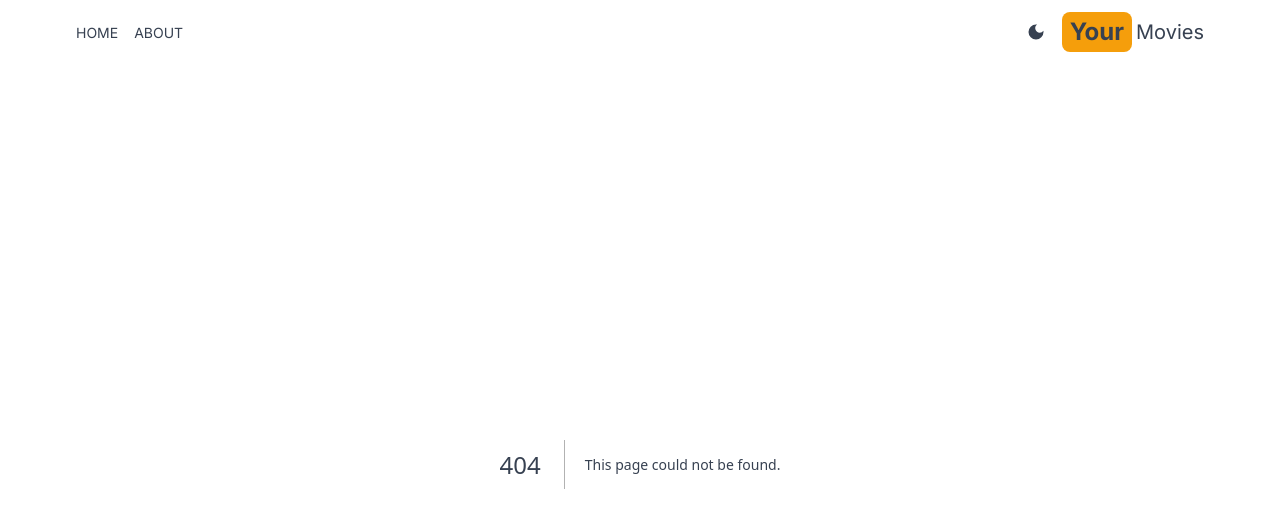
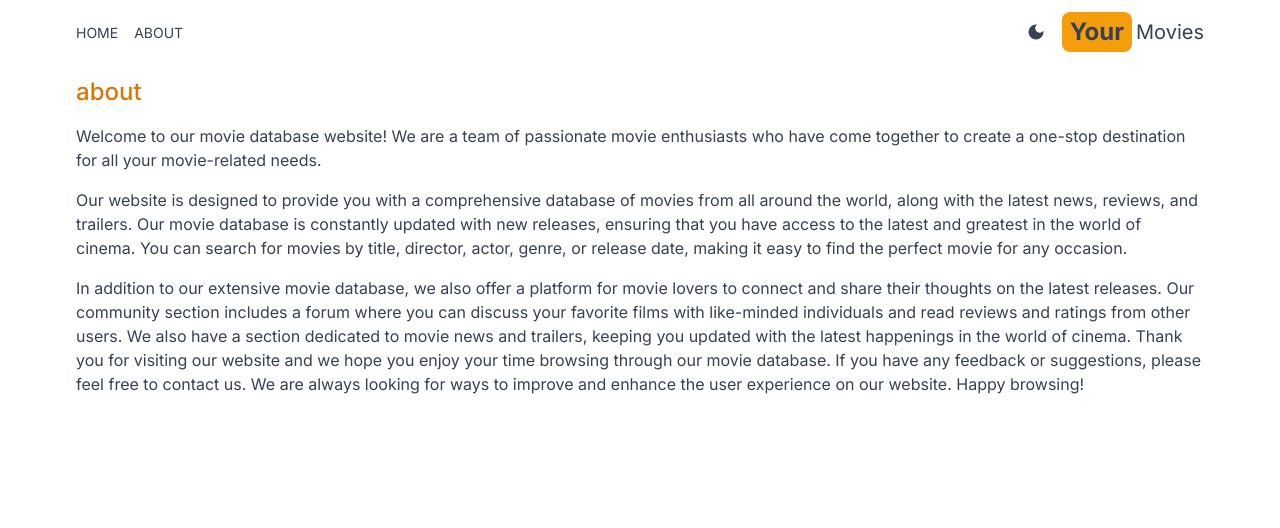
Before and after one commit to Commander7/Movies, a Next.js app: page /about in a window 1280 px wide. Before the commit this address had no page. Shown: the top 528 px of the page. Built offline with nearby package versions, Linux system fonts and the light colour scheme.

Commit message:
create about

```diff
--- a/src/app/Providers.jsx
+++ b/src/app/Providers.jsx
@@ -4,7 +4,7 @@
 export default function Providers({children}) {
   return (
   <ThemeProvider defaultTheme="system" attribute="class">
-   <div className="text-gray-700 dark:text-gray-200 dark:bg-gray-600 min-h-screen select-none transition-colors duration-300">
+   <div className="text-gray-700 dark:text-gray-200 dark:bg-gray-800 min-h-screen select-none transition-colors duration-300">
        {children}
    </div>
 
--- /dev/null
+++ b/src/app/about/page.jsx
@@ -0,0 +1,38 @@
+
+
+export default function about() {
+  return (
+    <div className="max-w-6xl mx-auto p-3 space-y-4">
+    <h1 className='text-2xl font-medium text-amber-600'>about</h1>
+    <p>
+    Welcome to our movie database website! We are a team of passionate movie
+    enthusiasts who have come together to create a one-stop destination for
+    all your movie-related needs.
+  </p>
+
+  <p>
+    Our website is designed to provide you with a comprehensive database of
+    movies from all around the world, along with the latest news, reviews,
+    and trailers. Our movie database is constantly updated with new
+    releases, ensuring that you have access to the latest and greatest in
+    the world of cinema. You can search for movies by title, director,
+    actor, genre, or release date, making it easy to find the perfect movie
+    for any occasion.
+  </p>
+
+  <p>
+    In addition to our extensive movie database, we also offer a platform
+    for movie lovers to connect and share their thoughts on the latest
+    releases. Our community section includes a forum where you can discuss
+    your favorite films with like-minded individuals and read reviews and
+    ratings from other users. We also have a section dedicated to movie news
+    and trailers, keeping you updated with the latest happenings in the
+    world of cinema. Thank you for visiting our website and we hope you
+    enjoy your time browsing through our movie database. If you have any
+    feedback or suggestions, please feel free to contact us. We are always
+    looking for ways to improve and enhance the user experience on our
+    website. Happy browsing!
+  </p>
+  </div>
+  )
+}
```
Also changed, not shown: src/components/ArkmodeSwitch.jsx (line endings or trailing spaces).
